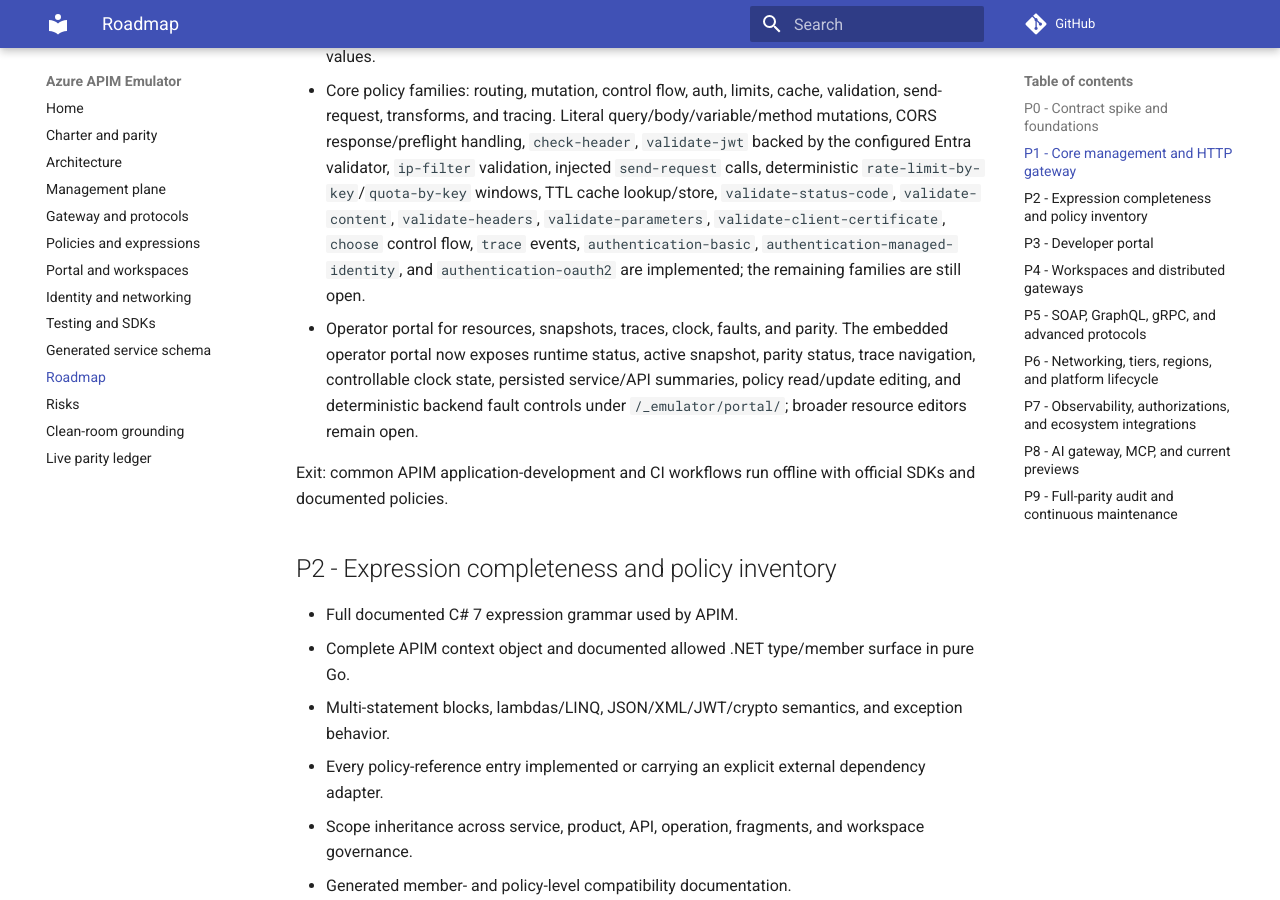
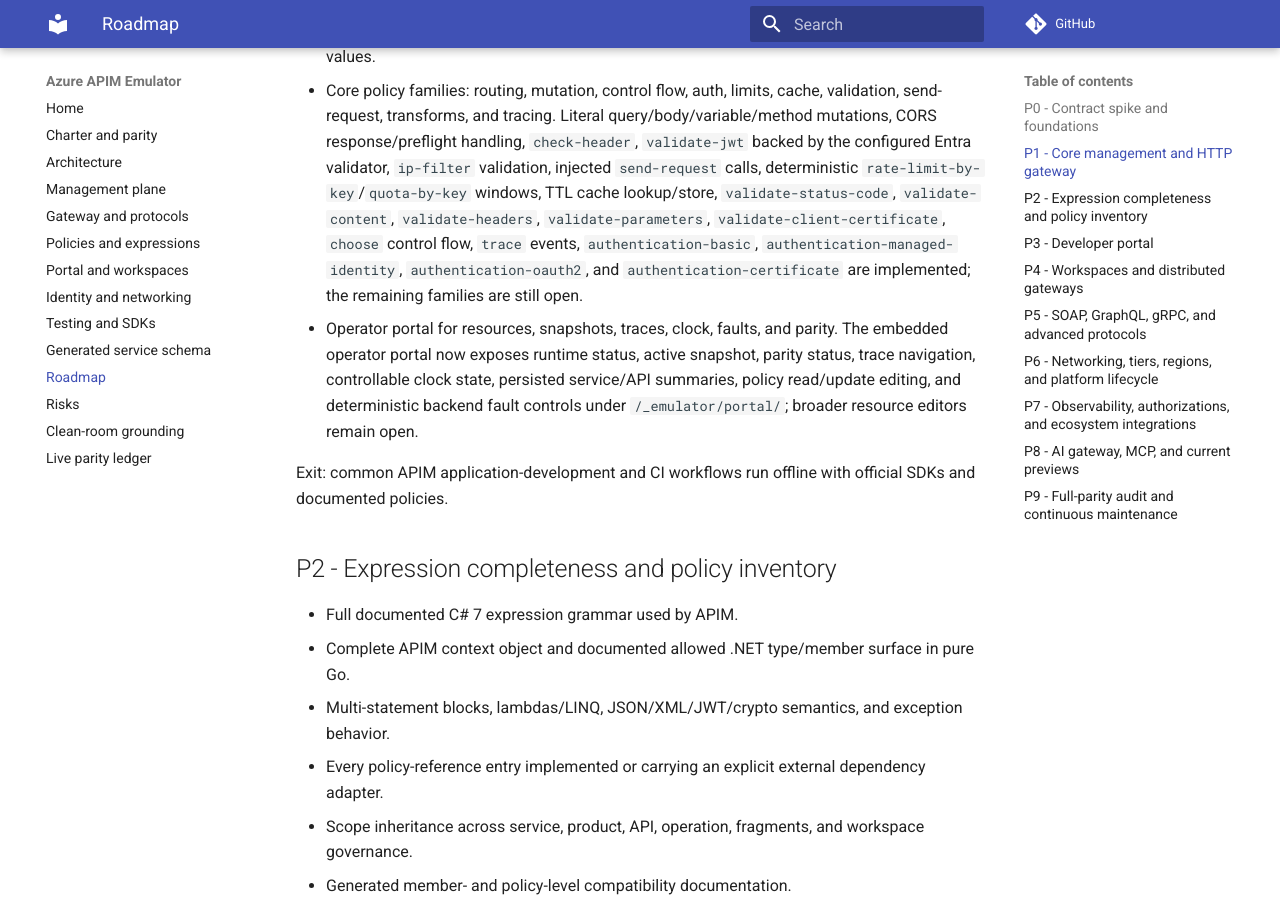
Before and after one commit to calvinchengx/azure-apim-emulator, an MkDocs documentation site: the page built from docs/09-roadmap.md, in a window 1280 px wide and 900 px high, scrolled down 1869 px. Built offline with MkDocs 1.6.1 and Material for MkDocs 9.7.7, drawn with Linux system fonts in a browser that asks for light colours; comment, search, counter and statistics services are not loaded.

Commit message:
Document certificate authentication

```diff
--- a/docs/09-roadmap.md
+++ b/docs/09-roadmap.md
@@ -40,7 +40,7 @@ part of the identity expansion.
   Custom hostname routing from persisted `hostnameConfigurations`, backend TLS chain-validation/client-certificate behavior, backend retry execution for transient failures/status predicates, circuit-breaker state, SSE flushing, and WebSocket upgrade tunneling are implemented.
 - Entra JWT, managed identity, OAuth/OIDC, client certificates, and Key Vault-backed named values.
 - Core policy families: routing, mutation, control flow, auth, limits, cache, validation, send-request, transforms, and tracing.
-  Literal query/body/variable/method mutations, CORS response/preflight handling, `check-header`, `validate-jwt` backed by the configured Entra validator, `ip-filter` validation, injected `send-request` calls, deterministic `rate-limit-by-key`/`quota-by-key` windows, TTL cache lookup/store, `validate-status-code`, `validate-content`, `validate-headers`, `validate-parameters`, `validate-client-certificate`, `choose` control flow, `trace` events, `authentication-basic`, `authentication-managed-identity`, and `authentication-oauth2` are implemented; the remaining families are still open.
+  Literal query/body/variable/method mutations, CORS response/preflight handling, `check-header`, `validate-jwt` backed by the configured Entra validator, `ip-filter` validation, injected `send-request` calls, deterministic `rate-limit-by-key`/`quota-by-key` windows, TTL cache lookup/store, `validate-status-code`, `validate-content`, `validate-headers`, `validate-parameters`, `validate-client-certificate`, `choose` control flow, `trace` events, `authentication-basic`, `authentication-managed-identity`, `authentication-oauth2`, and `authentication-certificate` are implemented; the remaining families are still open.
 - Operator portal for resources, snapshots, traces, clock, faults, and parity.
   The embedded operator portal now exposes runtime status, active snapshot, parity status, trace navigation, controllable clock state, persisted service/API summaries, policy read/update editing, and deterministic backend fault controls under `/_emulator/portal/`; broader resource editors remain open.
 
```
Also changed, not shown: docs/parity.md (+1 -1 lines).
